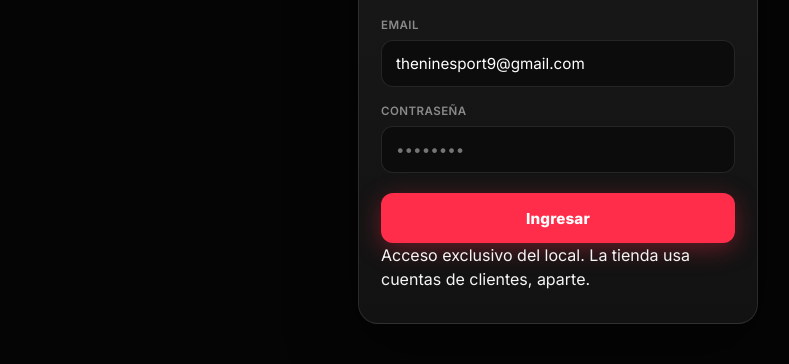
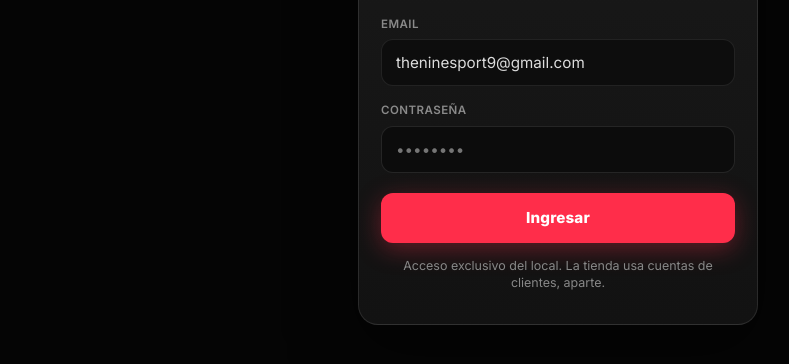
Before and after one commit to GamarraEric/thenine-sport, a website: page admin.html in a window 1280 px wide. Shown: the part 336-700 px from the top of the page, without its empty margins (82-871 px from the left). Drawn offline with nearby package versions, Linux system fonts and the light colour scheme.

Commit message:
Add admin login hint and style for email field

```diff
--- a/css/admin.css
+++ b/css/admin.css
@@ -1764,3 +1764,15 @@
   flex: 1 1 auto;
   min-width: 120px;
 }
+
+.admin-login-hint {
+  margin-top: 14px;
+  font-size: 0.78rem;
+  color: #888;
+  text-align: center;
+  line-height: 1.4;
+}
+#admin-email[readonly] {
+  opacity: 0.85;
+  cursor: default;
+}
```
